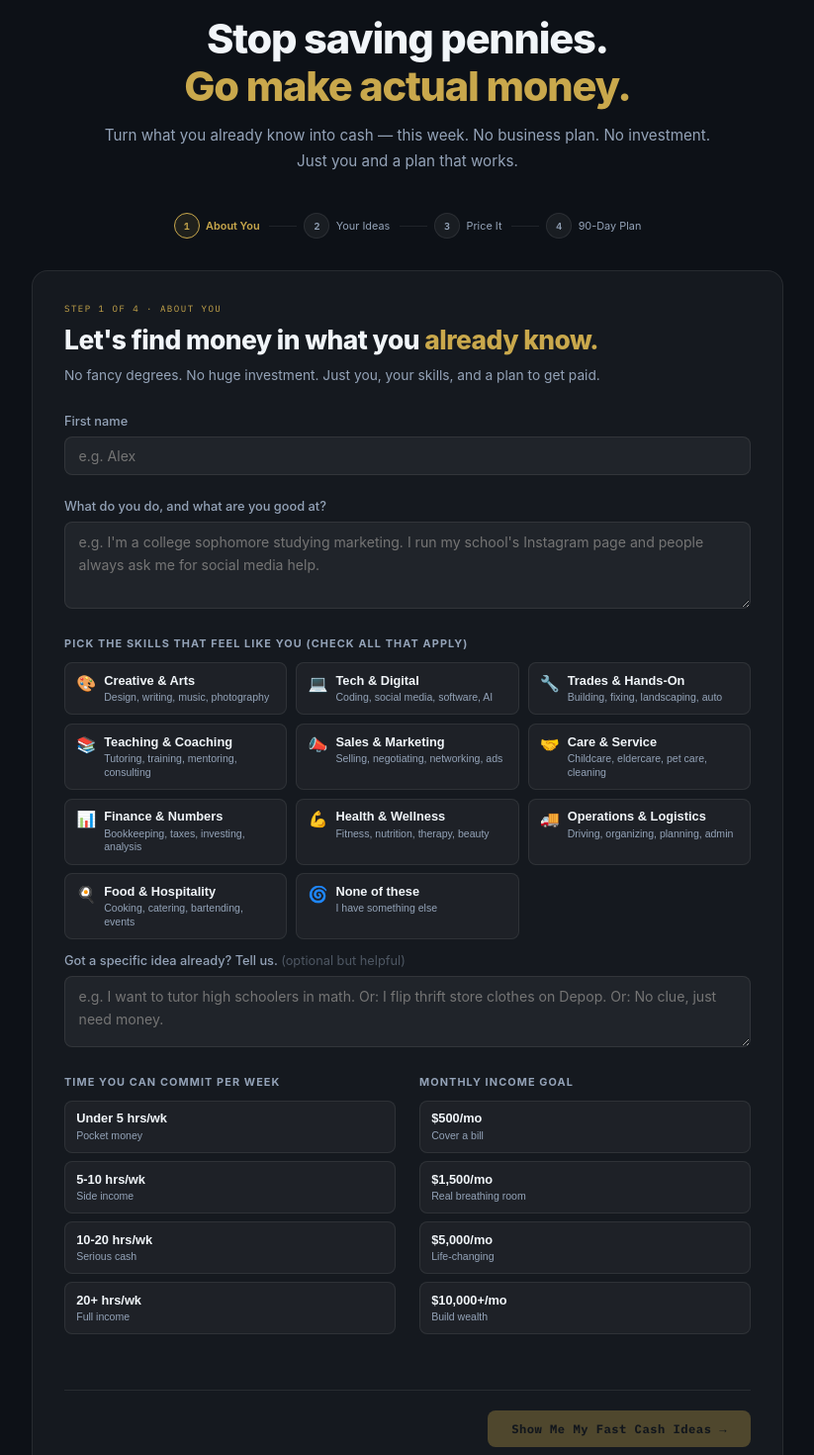
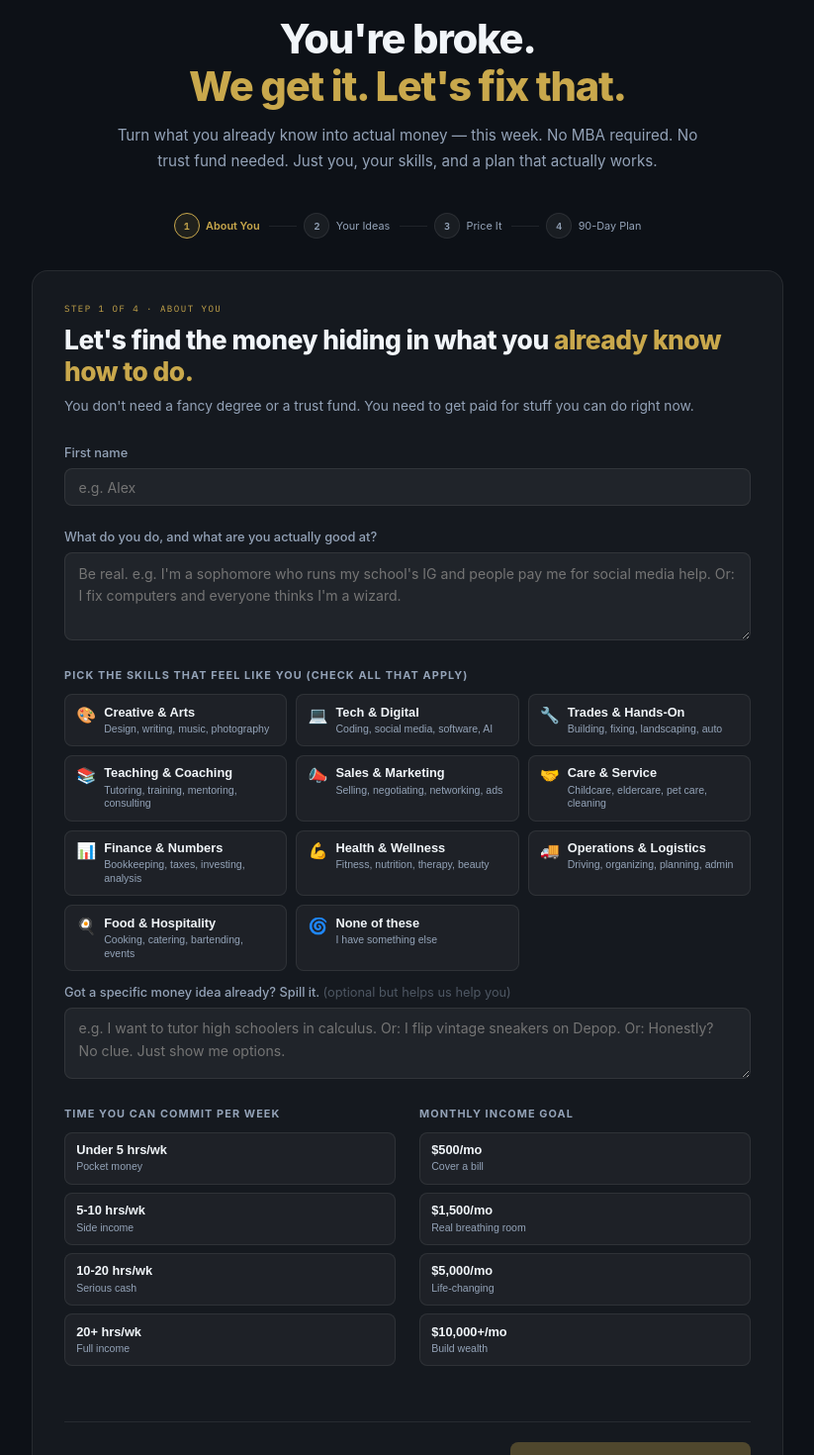
Before and after one commit to CKOGlobal/CashMachineQuickstart, a React (Vite) app: page / in a window 1280 px wide. Shown: the part 60-1530 px from the top of the page at 99% size, without its empty margins (228-1051 px from the left). Built offline with nearby package versions, Linux system fonts and the light colour scheme.

Commit message:
Add files via upload

```diff
--- a/src/CashMachineQuickStart.jsx
+++ b/src/CashMachineQuickStart.jsx
@@ -138,8 +138,8 @@ function PhaseIntake({ state, setState, onNext }) {
     <div>
       <PhaseHeader
         badge="STEP 1 OF 4  ·  ABOUT YOU"
-        title={<>Let's find money in what you <span style={st.gold}>already know.</span></>}
-        sub="No fancy degrees. No huge investment. Just you, your skills, and a plan to get paid."
+        title={<>Let's find the money hiding in what you <span style={st.gold}>already know how to do.</span></>}
+        sub="You don't need a fancy degree or a trust fund. You need to get paid for stuff you can do right now."
       />
       <div style={st.formGroup}>
         <label style={st.label}>First name</label>
@@ -147,9 +147,9 @@ function PhaseIntake({ state, setState, onNext }) {
           onChange={(e) => setState((p) => ({ ...p, name: e.target.value }))} />
       </div>
       <div style={st.formGroup}>
-        <label style={st.label}>What do you do, and what are you good at?</label>
+        <label style={st.label}>What do you do, and what are you actually good at?</label>
         <textarea style={{ ...st.input, ...st.textarea }} rows={3}
-          placeholder="e.g. I'm a college sophomore studying marketing. I run my school's Instagram page and people always ask me for social media help."
+          placeholder="Be real. e.g. I'm a sophomore who runs my school's IG and people pay me for social media help. Or: I fix computers and everyone thinks I'm a wizard."
           value={background}
           onChange={(e) => setState((p) => ({ ...p, background: e.target.value }))} />
       </div>
@@ -165,11 +165,11 @@ function PhaseIntake({ state, setState, onNext }) {
         </div>
         <div style={{ ...st.formGroup, marginTop: "0.85rem" }}>
           <label style={st.label}>
-            Got a specific idea already? Tell us.{" "}
-            <span style={st.optional}>(optional but helpful)</span>
+            Got a specific money idea already? Spill it.{" "}
+            <span style={st.optional}>(optional but helps us help you)</span>
           </label>
           <textarea style={{ ...st.input, ...st.textarea }} rows={2}
-            placeholder="e.g. I want to tutor high schoolers in math. Or: I flip thrift store clothes on Depop. Or: No clue, just need money."
+            placeholder="e.g. I want to tutor high schoolers in calculus. Or: I flip vintage sneakers on Depop. Or: Honestly? No clue. Just show me options."
             value={state.otherSkills || ""}
             onChange={(e) => setState((p) => ({ ...p, otherSkills: e.target.value }))} />
           {skills.includes("other") && !state.otherSkills?.trim() && (
@@ -203,7 +203,7 @@ function PhaseIntake({ state, setState, onNext }) {
         <div />
         <button onClick={onNext} disabled={!ok}
           style={{ ...st.btnPrimary, ...(!ok ? st.btnDisabled : {}) }}>
-          Show Me My Fast Cash Ideas →
+          Show Me The Money Ideas →
         </button>
       </div>
     </div>
@@ -319,9 +319,9 @@ function PhaseIdeas({ name, ideas, onSelect, onBack }) {
   return (
     <div>
       <PhaseHeader
-        badge="STEP 2 OF 4  ·  YOUR IDEAS"
-        title={<>{name}, here are your <span style={st.gold}>8 fast cash paths</span> — ranked best to reach.</>}
-        sub="Each shows what you'll make NOW + what it could become in 18 months. Tap any card for details."
+        badge="STEP 2 OF 4  ·  YOUR MONEY IDEAS"
+        title={<>{name}, here are your <span style={st.gold}>8 ways to get paid</span> — ranked easiest to hardest.</>}
+        sub="Each shows what you'll bank in Month 1 + what it becomes in 18 months if you don't quit. Click any card to see the real talk."
       />
       <div style={{ display: "flex", gap: "0.5rem", flexWrap: "wrap", marginBottom: "1.25rem" }}>
         {[
@@ -356,14 +356,23 @@ function PaymentGate({ onUnlock, testMode, onEnableTestMode }) {
       <p style={paySt.sub}>
         Get your personalized 90-day roadmap, pricing strategy, marketing scripts, and 3 months of daily accountability — all for $67.
       </p>
+      <div style={paySt.accountabilityBox}>
+        <div style={paySt.accountabilityIcon}>🤝</div>
+        <div style={paySt.accountabilityText}>
+          <strong>Why Accountability Matters:</strong> When you're building something on your own — no boss, no professor, no one checking in —
+          it's easy to let things slide. That's where we come in. Think of this as your accountability partner:
+          weekly check-ins, progress tracking, and someone who actually cares if you hit your milestones.
+          You've got this. We've got your back.
+        </div>
+      </div>
       <div style={paySt.includes}>
         <div style={paySt.includesLabel}>What You Get:</div>
         <div style={paySt.checkList}>
           <div style={paySt.checkItem}><span style={paySt.checkDot}>✓</span>Custom pricing strategy (3 tiers + revenue math)</div>
           <div style={paySt.checkItem}><span style={paySt.checkDot}>✓</span>Month-by-month action plan (Weeks 1-12)</div>
           <div style={paySt.checkItem}><span style={paySt.checkDot}>✓</span>Marketing playbook (scripts, channels, outreach)</div>
-          <div style={paySt.checkItem}><span style={paySt.checkDot}>✓</span>90 days of daily motivation (SMS/Email)</div>
-          <div style={paySt.checkItem}><span style={paySt.checkDot}>✓</span>12 weekly accountability check-ins</div>
+          <div style={paySt.checkItem}><span style={paySt.checkDot}>✓</span>90 days of accountability check-ins (SMS/Email)</div>
+          <div style={paySt.checkItem}><span style={paySt.checkDot}>✓</span>Weekly progress coaching (12 weeks of support)</div>
           <div style={paySt.checkItem}><span style={paySt.checkDot}>✓</span>Downloadable PDF + email copy</div>
         </div>
       </div>
@@ -403,6 +412,9 @@ const paySt = {
   badge:         { fontFamily: "'IBM Plex Mono', monospace", fontSize: "0.62rem", letterSpacing: "0.18em", color: "#C9A84C", marginBottom: "1rem" },
   title:         { fontSize: "clamp(1.3rem,3vw,1.75rem)", fontWeight: 800, color: "#f1f5f9", letterSpacing: "-0.02em", marginBottom: "0.75rem", lineHeight: 1.2 },
   sub:           { fontSize: "0.9rem", color: "#94a3b8", lineHeight: 1.65, marginBottom: "1.75rem" },
+  accountabilityBox: { background: "rgba(232,168,56,0.08)", border: "1px solid rgba(232,168,56,0.25)", borderRadius: "12px", padding: "1.25rem 1.5rem", marginBottom: "1.75rem", display: "flex", gap: "1rem", alignItems: "flex-start", textAlign: "left" },
+  accountabilityIcon: { fontSize: "1.75rem", flexShrink: 0, marginTop: "2px" },
+  accountabilityText: { fontSize: "0.88rem", color: "#e2e8f0", lineHeight: 1.65 },
   includes:      { background: "rgba(255,255,255,0.03)", border: "1px solid rgba(255,255,255,0.08)", borderRadius: "12px", padding: "1.25rem 1.5rem", marginBottom: "1.5rem", textAlign: "left" },
   includesLabel: { fontFamily: "'IBM Plex Mono', monospace", fontSize: "0.68rem", fontWeight: 700, letterSpacing: "0.1em", textTransform: "uppercase", color: "#C9A84C", marginBottom: "0.75rem" },
   checkList:     { display: "flex", flexDirection: "column", gap: "0.5rem" },
@@ -635,6 +647,19 @@ function PhasePlan({ plan, idea, name, intake, onReset }) {
       </div>
 
       <div style={planSt2.footer}>
+        <div style={planSt2.accountabilityNote}>
+          <div style={planSt2.accountabilityNoteIcon}>🎯</div>
+          <div>
+            <div style={planSt2.accountabilityNoteTitle}>Your Accountability Coach (Once Payment is Live)</div>
+            <div style={planSt2.accountabilityNoteText}>
+              For the next 90 days, you'll get regular check-ins from your accountability partner.
+              Every Monday: "What's your win for this week?"
+              Every Wednesday: "How's progress on your milestone?"
+              Every Friday: "Where are you at — on track, almost there, or stuck?"
+              This is your coach in your corner, helping you stay focused when life gets busy.
+            </div>
+          </div>
+        </div>
         <div style={planSt2.footerQuote}>
           "The only plan that doesn't work is the one you never start. Pick one idea. Say yes. Do it this week."
         </div>
@@ -661,7 +686,11 @@ const planSt2 = {
   activeLabel:  { display: "flex", alignItems: "center", gap: "0.5rem", fontFamily: "'IBM Plex Mono', monospace", fontSize: "0.68rem", color: "#94a3b8", letterSpacing: "0.1em", textTransform: "uppercase", marginBottom: "1.25rem", paddingBottom: "0.75rem", borderBottom: "1px solid rgba(255,255,255,0.06)" },
   activeDot:    { width: 6, height: 6, borderRadius: "50%", background: "#C9A84C", flexShrink: 0, boxShadow: "0 0 6px rgba(201,168,76,0.6)" },
   content:      { minHeight: 280, animation: "fadeUp 0.22s ease both" },
-  footer:       { marginTop: "2rem", paddingTop: "1.25rem", borderTop: "1px solid rgba(255,255,255,0.08)", display: "flex", justifyContent: "space-between", alignItems: "center", flexWrap: "wrap", gap: "1rem" },
+  footer:       { marginTop: "2rem", paddingTop: "1.25rem", borderTop: "1px solid rgba(255,255,255,0.08)", display: "flex", flexDirection: "column", gap: "1.25rem" },
+  accountabilityNote: { background: "rgba(232,168,56,0.08)", border: "1px solid rgba(232,168,56,0.25)", borderRadius: "10px", padding: "1.25rem 1.5rem", display: "flex", gap: "1rem", alignItems: "flex-start" },
+  accountabilityNoteIcon: { fontSize: "1.5rem", flexShrink: 0, marginTop: "2px" },
+  accountabilityNoteTitle: { fontFamily: "'IBM Plex Mono', monospace", fontSize: "0.7rem", fontWeight: 700, color: "#E8A838", letterSpacing: "0.1em", textTransform: "uppercase", marginBottom: "0.5rem" },
+  accountabilityNoteText: { fontSize: "0.85rem", color: "#cbd5e1", lineHeight: 1.65 },
   footerQuote:  { fontFamily: "'IBM Plex Mono', monospace", fontSize: "0.7rem", color: "#94a3b8", fontStyle: "italic", maxWidth: 420 },
 };
 
@@ -808,10 +837,10 @@ export default function CashMachineQuickStart() {
       <div style={st.hero}>
         <div style={st.heroBadge}>LORAL LANGEMEIER + KELLI OWENS  ·  CASH MACHINE QUICKSTART</div>
         <h1 style={st.heroTitle}>
-          Stop saving pennies.<br />
-          <span style={st.gold}>Go make actual money.</span>
+          You're broke.<br />
+          <span style={st.gold}>We get it. Let's fix that.</span>
         </h1>
-        <p style={st.heroSub}>Turn what you already know into cash — this week. No business plan. No investment. Just you and a plan that works.</p>
+        <p style={st.heroSub}>Turn what you already know into actual money — this week. No MBA required. No trust fund needed. Just you, your skills, and a plan that actually works.</p>
       </div>
 
       <div style={st.stepper}>
```
